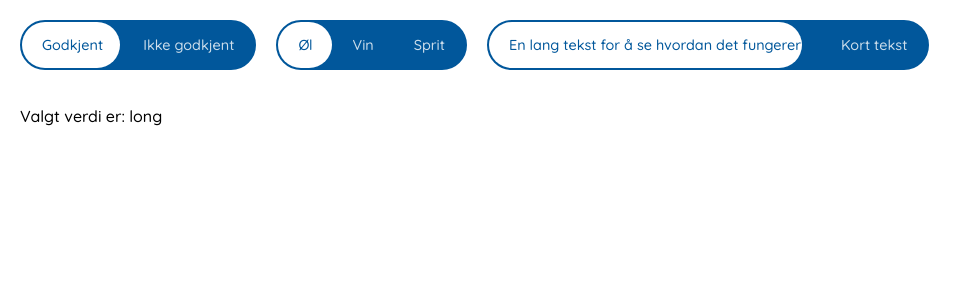
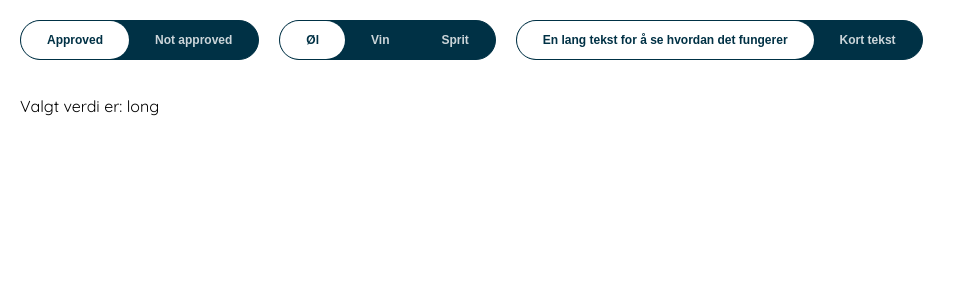
Before and after one commit to eTallang/slide-toggle, an Angular app: page / in a window 1280 px wide. Shown: the top 300 px of the page, without its empty margins (0-972 px from the left). Built offline with nearby package versions, Linux system fonts and the light colour scheme.

Commit message:
feat(slide-toggle): ux adjustments

```diff
--- a/src/app/app.component.html
+++ b/src/app/app.component.html
@@ -1,6 +1,6 @@
 <app-slide-toggle-group (selectionChange)="chosenValue = $event">
-  <app-toggle-option value="approved">Godkjent</app-toggle-option>
-  <app-toggle-option value="notApproved">Ikke godkjent</app-toggle-option>
+  <app-toggle-option value="approved">Approved</app-toggle-option>
+  <app-toggle-option value="notApproved">Not approved</app-toggle-option>
 </app-slide-toggle-group>
 
 <app-slide-toggle-group (selectionChange)="chosenValue = $event">
--- a/src/app/slide-toggle/slide-toggle-group.component.scss
+++ b/src/app/slide-toggle/slide-toggle-group.component.scss
@@ -1,9 +1,9 @@
-$color: #01579B;
+$color: #003145;
 
 .toggle-button-container {
   display: inline-block;
   position: relative;
   background-color: $color;
   border-radius: 999999px;
-  border: 2px solid $color;
+  border: 1px solid $color;
 }
--- a/src/app/slide-toggle/toggle-option/toggle-option.component.scss
+++ b/src/app/slide-toggle/toggle-option/toggle-option.component.scss
@@ -1,15 +1,17 @@
 .toggle-option {
   color: rgba(255, 255, 255, 0.8);
-  padding: 14px 20px;
+  padding: 12px 26px;
   background: none;
   border: none;
-  font-size: 0.9rem;
+  font-size: 0.75rem;
   cursor: pointer;
-  transition: color .3s;
+  transition: color .2s;
   position: relative;
+  font-weight: bold;
+  font-family: Arial, sans-serif;
 
   &.selected {
-    color: #01579B;
+    color: #003145;
   }
 
   &:focus {
--- a/src/index.html
+++ b/src/index.html
@@ -7,7 +7,7 @@
 
   <meta name="viewport" content="width=device-width, initial-scale=1">
   <link rel="icon" type="image/x-icon" href="favicon.ico">
-  <link href="https://fonts.googleapis.com/css?family=Quicksand:500" rel="stylesheet">
+  <link href="https://fonts.googleapis.com/css?family=Quicksand:400,500" rel="stylesheet">
 </head>
 <body>
   <app-root></app-root>
```
